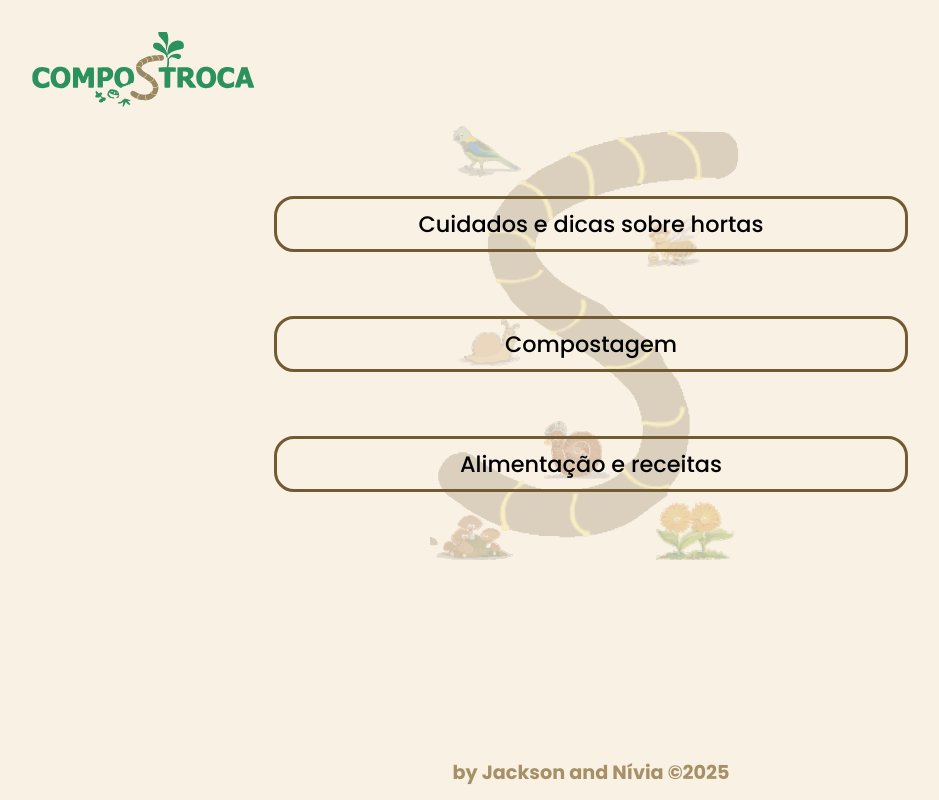
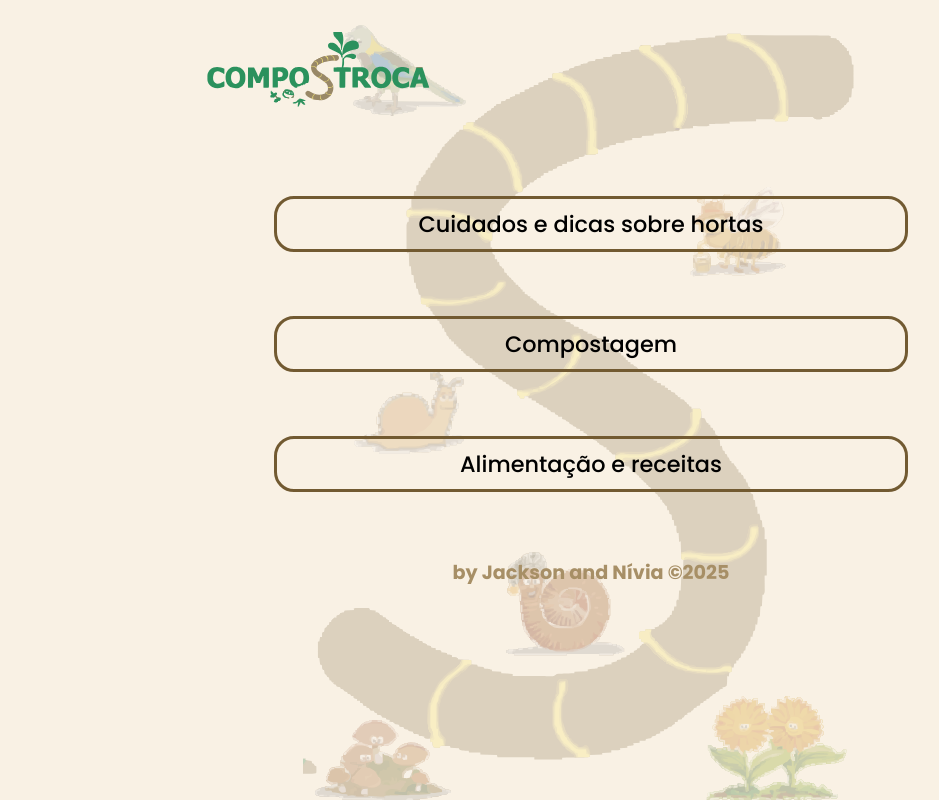
Before and after one commit to JPS-coder/Compostroca, a React (Vite) app in the folder frontend/: page / in a window 1280 px wide. Shown: the whole page, without its empty margins (49-988 px from the left). Built offline with nearby package versions, Linux system fonts and the light colour scheme.

Commit message:
Ajustando css e background-image

```diff
--- a/frontend/src/Components/Container/Container.module.css
+++ b/frontend/src/Components/Container/Container.module.css
@@ -21,9 +21,11 @@
     left: 0;
     width: 100%;
     height: 100%;
-    background: url('../../assets/background.svg') center/contain no-repeat;
+    min-height: inherit;
+    /*background: url('../../assets/background.svg') center top / cover no-repeat; */
     opacity: 0.3;
-    z-index: -1;
+    z-index: -10;
+
 }
 
 .container h1 {
@@ -52,7 +54,7 @@
 
 
 button {
-    width: 60%;
+    width: auto;
     padding: 0.5rem;
     margin: 2rem auto;
     background-color: var(--colorText);
--- a/frontend/src/Components/Footer/Footer.module.css
+++ b/frontend/src/Components/Footer/Footer.module.css
@@ -7,7 +7,6 @@
     display: flex;
     align-items: center;
     justify-content: center;
-    position: fixed;
     bottom: 1rem;
     left: 0;
 
--- a/frontend/src/index.css
+++ b/frontend/src/index.css
@@ -5,7 +5,8 @@
   --shadow: rgb(114, 90, 49);
   --text: rgba(0, 0, 0, 0.822);
   --colorLogo: rgb(21, 141, 68);
-
+  --header-height:6rem;
+  --footer-height:1.5rem;
 
 
 }
@@ -14,6 +15,23 @@
 body {
   background-color: var(--backgroud);
   font-family: var(--font-pattern);
+  min-height: 100vh;
+  display: flex;
+  flex-direction: column;
+  position: relative;
+}
+
+body::before {
+  content: '';
+  position: fixed;
+  top: 0;
+  left: 0;
+  width: 100%;
+  height: 100%;
+  background: url('./assets/background.svg') center / contain no-repeat;
+  background-attachment: fixed;
+  opacity: 0.3;
+  z-index: -1;
 }
 
 * {
```
